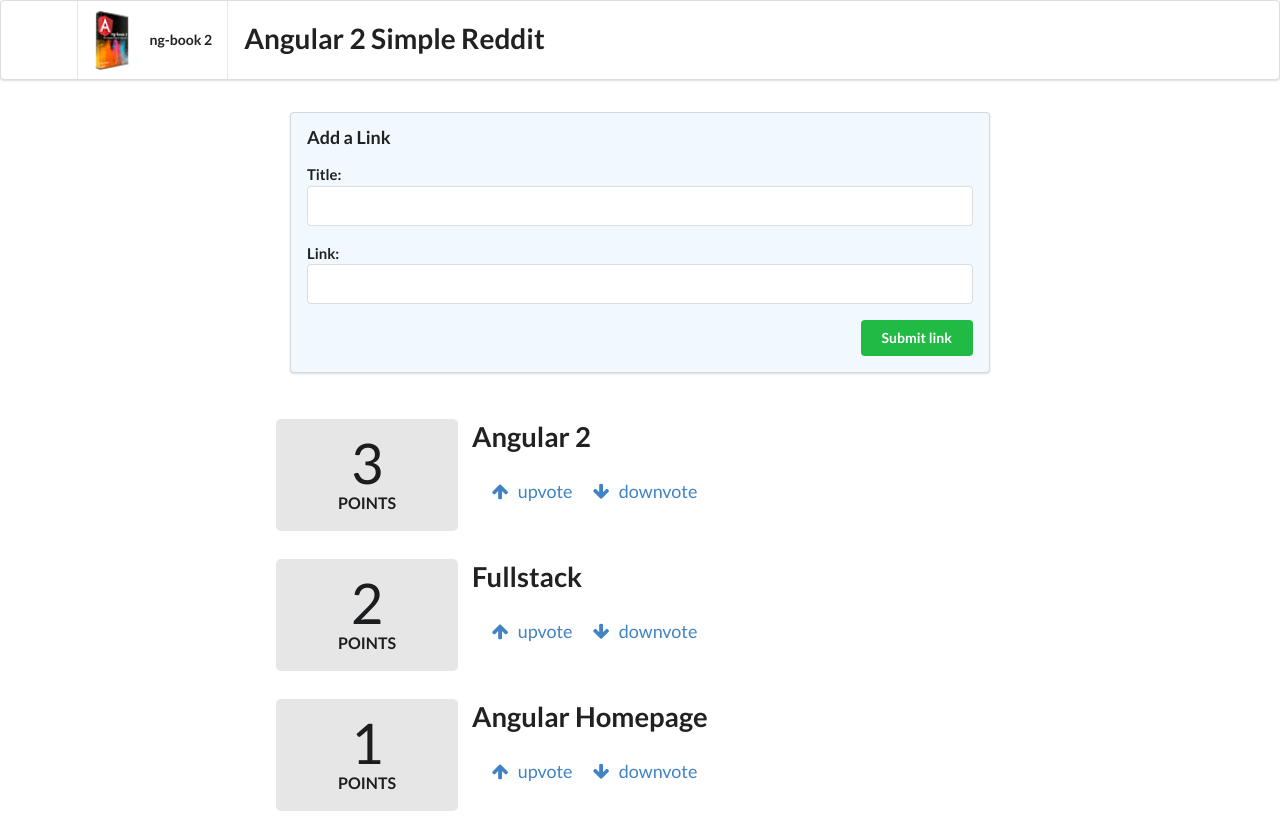
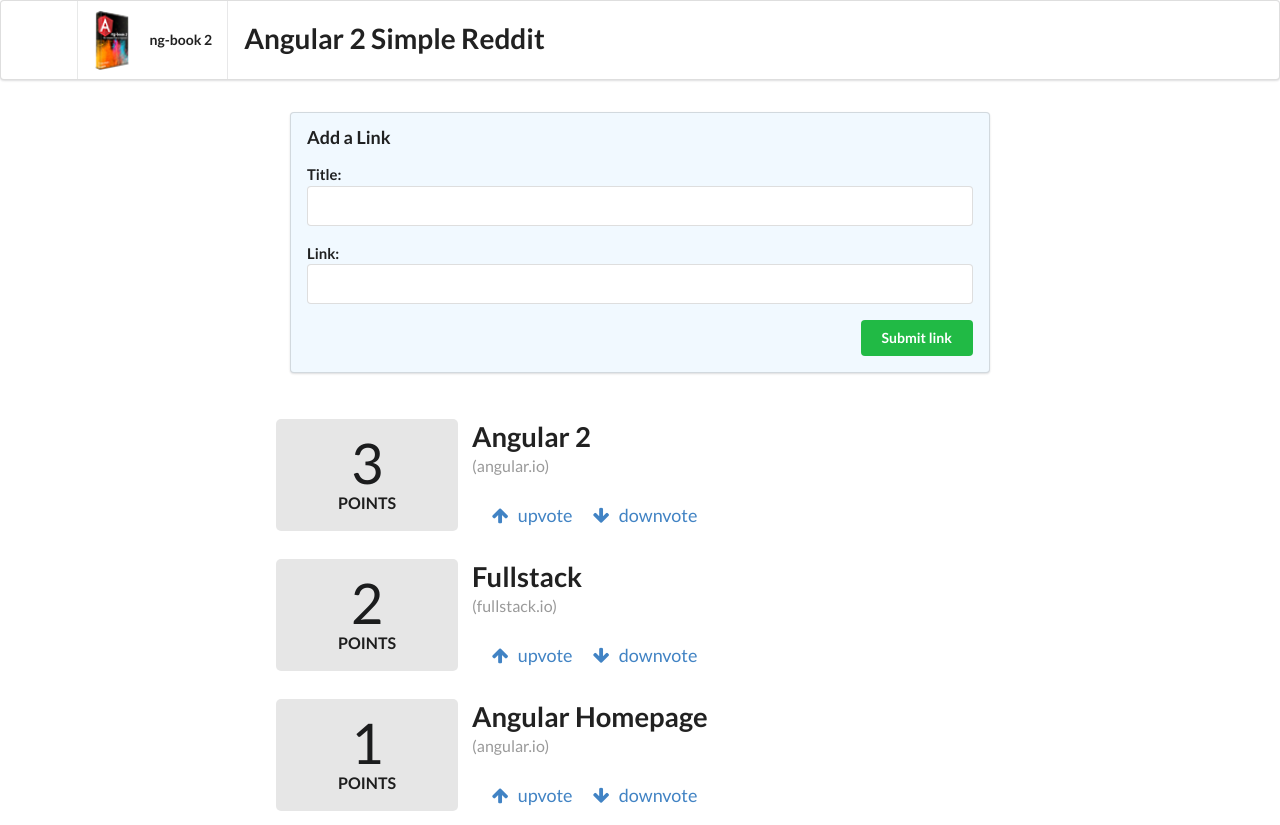
Before and after one commit to SergSlon/angular2_reddit, an Angular app: page / in a window 1280 px wide. Built offline with nearby package versions, Linux system fonts and the light colour scheme.

Commit message:
Displaying the Article Domain Re-sorting Based on Score

```diff
--- a/src/app/app.component.html
+++ b/src/app/app.component.html
@@ -34,7 +34,7 @@
 
 <div class="ui grid posts">
   <app-article
-    *ngFor="let article of articles"
+    *ngFor="let article of sortedArticles()"
     [article]="article">
   </app-article>
 </div>
--- a/src/app/app.component.ts
+++ b/src/app/app.component.ts
@@ -28,4 +28,8 @@
 
     return false;
   }
+
+  sortedArticles(): Article[] {
+    return this.articles.sort((a: Article, b: Article) => b.votes - a.votes);
+  }
 }
--- a/src/app/article/article.component.html
+++ b/src/app/article/article.component.html
@@ -12,6 +12,9 @@
   <a class="ui large header" href="{{ article.link }}">
     {{ article.title }}
   </a>
+
+  <div class="meta">({{ article.domain() }})</div>
+
   <ul class="ui big horizontal list voters">
     <li class="item">
       <a href (click)="voteUp()">
--- a/src/app/article/article.model.ts
+++ b/src/app/article/article.model.ts
@@ -21,4 +21,14 @@
   voteDown(): void {
     this.votes -= 1;
   }
+
+  domain(): string {
+    try {
+      const link: string = this.link.split('//')[1];
+
+      return link.split('/')[0];
+    } catch (err) {
+      return null;
+    }
+  }
 }
```
